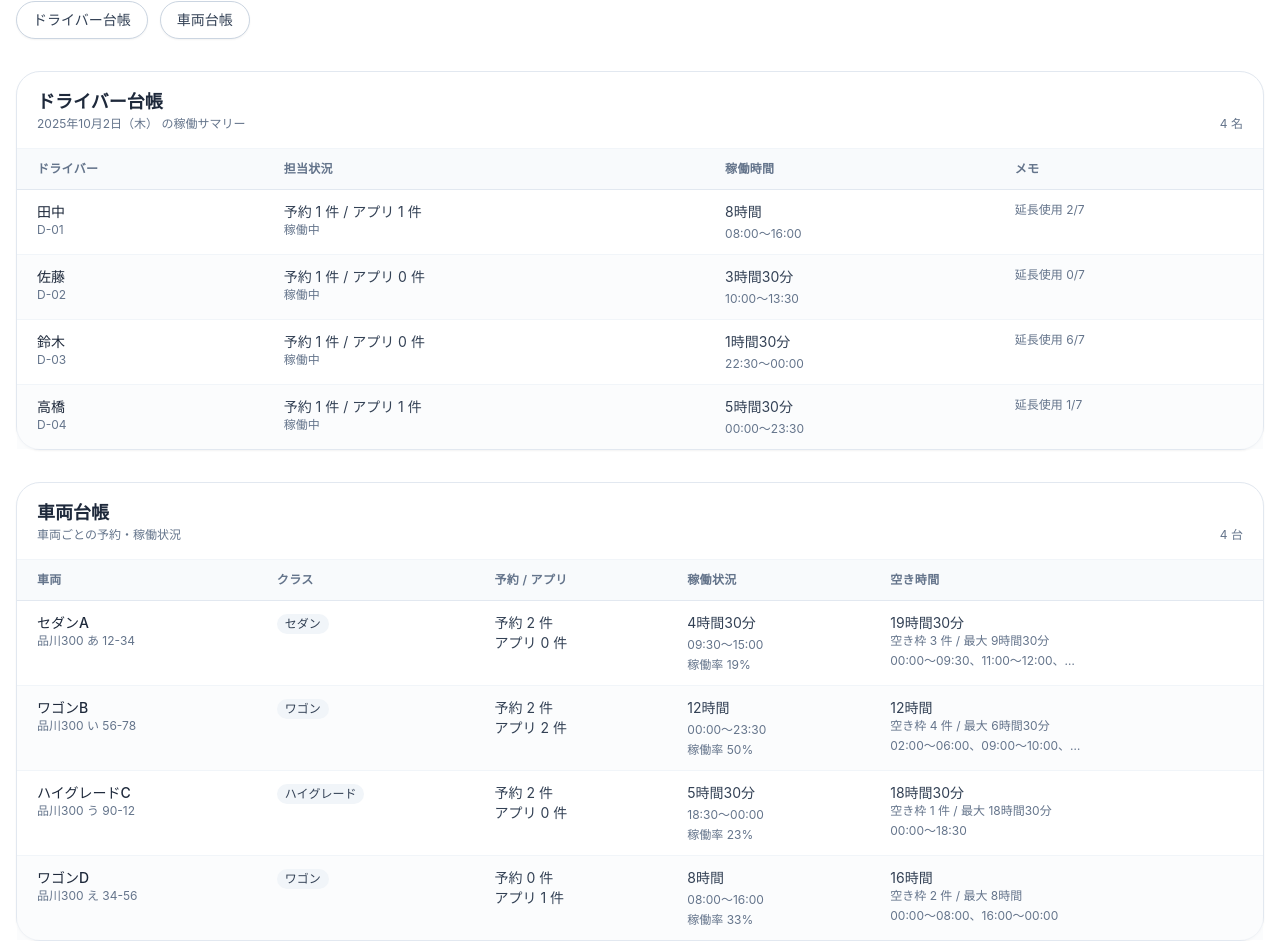
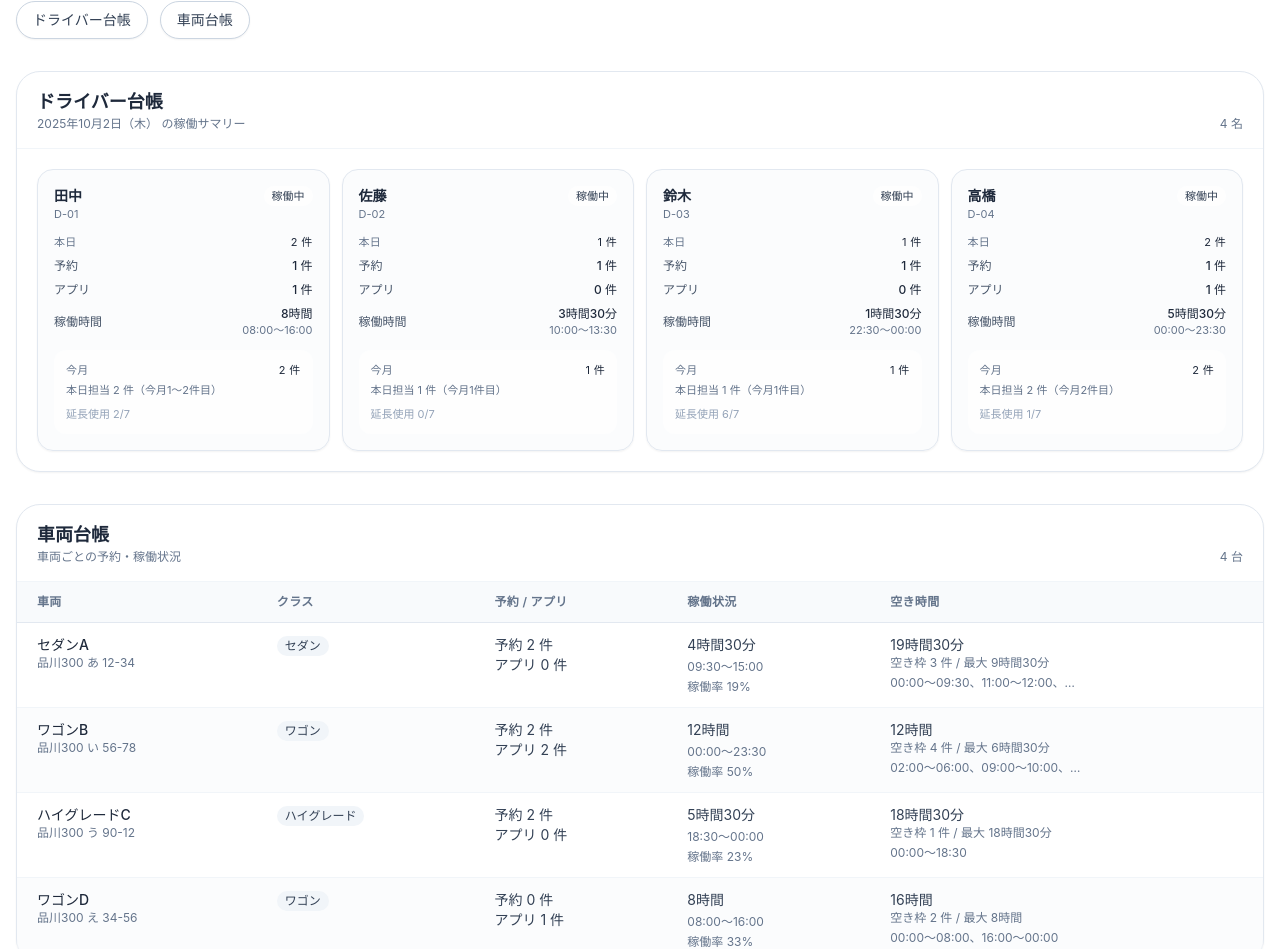
Before and after one commit to motohide404/HireDispatchDesk, a React app in the folder client/: page / in a window 1280 px wide. Shown: the part 868-1817 px from the top of the page. Built offline with nearby package versions, Linux system fonts and the light colour scheme; the HTML template or start-up script is replaced by a standard one.

Commit message:
Refine driver ledger layout with monthly metrics

```diff
--- a/client/src/components/VehicleDispatchBoardMock.tsx
+++ b/client/src/components/VehicleDispatchBoardMock.tsx
@@ -506,10 +506,21 @@ export default function VehicleDispatchBoardMock() {
         bookingCount: 0,
         dutyCount: 0,
         mergedIntervals: [] as Interval[],
-        busyMinutes: 0
+        busyMinutes: 0,
+        todaysAssignmentCount: 0,
+        monthlyTotalAssignments: 0,
+        todaysOrdinalRange: null as null | { start: number; end: number }
       }));
     }
     const dayEnd = dayStart + DAY_MS;
+    const monthStart = new Date(viewDateObj.getFullYear(), viewDateObj.getMonth(), 1).getTime();
+    const monthEnd = new Date(viewDateObj.getFullYear(), viewDateObj.getMonth() + 1, 1).getTime();
+
+    const toAssignment = (id: string, start: string) => ({
+      id,
+      start: new Date(start).getTime()
+    });
+
     return DRIVERS.map((driver) => {
       const todaysBookings = bookings
         .filter((b) => b.driverId === driver.id)
@@ -523,12 +534,41 @@ export default function VehicleDispatchBoardMock() {
       const busyMinutes = Math.round(
         mergedIntervals.reduce((acc, interval) => acc + (interval.end - interval.start) / 60000, 0)
       );
+
+      const monthlyAssignments = [
+        ...bookings
+          .filter((b) => b.driverId === driver.id)
+          .map((b) => toAssignment(`booking-${b.id}`, b.start))
+          .filter((assignment) => assignment.start >= monthStart && assignment.start < monthEnd),
+        ...appDuties
+          .filter((duty) => duty.driverId === driver.id)
+          .map((duty) => toAssignment(`duty-${duty.id}`, duty.start))
+          .filter((assignment) => assignment.start >= monthStart && assignment.start < monthEnd)
+      ].sort((a, b) => a.start - b.start);
+
+      const todaysAssignmentCount = todaysBookings.length + todaysDuties.length;
+      const todaysAssignmentIndexes = monthlyAssignments
+        .map((assignment, index) => ({ assignment, index }))
+        .filter(({ assignment }) => assignment.start >= dayStart && assignment.start < dayEnd)
+        .map(({ index }) => index + 1);
+
+      let todaysOrdinalRange: null | { start: number; end: number } = null;
+      if (todaysAssignmentIndexes.length > 0) {
+        todaysOrdinalRange = {
+          start: todaysAssignmentIndexes[0],
+          end: todaysAssignmentIndexes[todaysAssignmentIndexes.length - 1]
+        };
+      }
+
       return {
         driver,
         bookingCount: todaysBookings.length,
         dutyCount: todaysDuties.length,
         mergedIntervals,
-        busyMinutes
+        busyMinutes,
+        todaysAssignmentCount,
+        monthlyTotalAssignments: monthlyAssignments.length,
+        todaysOrdinalRange
       };
     });
   }, [appDuties, bookings, viewDateObj]);
@@ -1376,63 +1416,85 @@ export default function VehicleDispatchBoardMock() {
                 </div>
                 <span className="text-xs text-slate-500">{driverDailySummaries.length} 名</span>
               </div>
-              <div className="overflow-x-auto">
-                <table className="min-w-full divide-y divide-slate-200 text-sm">
-                  <thead className="bg-slate-50 text-xs uppercase tracking-wide text-slate-500">
-                    <tr>
-                      <th scope="col" className="px-5 py-3 text-left font-semibold">
-                        ドライバー
-                      </th>
-                      <th scope="col" className="px-5 py-3 text-left font-semibold">
-                        担当状況
-                      </th>
-                      <th scope="col" className="px-5 py-3 text-left font-semibold">
-                        稼働時間
-                      </th>
-                      <th scope="col" className="px-5 py-3 text-left font-semibold">
-                        メモ
-                      </th>
-                    </tr>
-                  </thead>
-                  <tbody className="divide-y divide-slate-100 text-slate-700">
+              <div className="px-5 py-5">
+                <div className="grid gap-3 sm:grid-cols-2 lg:grid-cols-4">
                   {driverDailySummaries.map((summary) => {
-                      const { driver, bookingCount, dutyCount, mergedIntervals, busyMinutes } = summary;
+                    const {
+                      driver,
+                      bookingCount,
+                      dutyCount,
+                      mergedIntervals,
+                      busyMinutes,
+                      todaysAssignmentCount,
+                      monthlyTotalAssignments,
+                      todaysOrdinalRange
+                    } = summary;
                     const totalAssignments = bookingCount + dutyCount;
                     const statusLabel = totalAssignments > 0 ? "稼働中" : "待機";
                     const firstInterval = mergedIntervals[0];
                     const lastInterval = mergedIntervals[mergedIntervals.length - 1];
+                    const ordinalLabel = todaysOrdinalRange
+                      ? todaysOrdinalRange.start === todaysOrdinalRange.end
+                        ? `今月${todaysOrdinalRange.start}件目`
+                        : `今月${todaysOrdinalRange.start}〜${todaysOrdinalRange.end}件目`
+                      : "本日担当なし";
                     return (
-                        <tr key={driver.id} className="even:bg-slate-50/60">
-                          <td className="px-5 py-3 align-top">
-                            <div className="font-medium text-slate-800">{driver.name}</div>
-                            <div className="text-xs text-slate-500">{driver.code}</div>
-                          </td>
-                          <td className="px-5 py-3 align-top">
+                      <article
+                        key={driver.id}
+                        className="flex h-full flex-col justify-between rounded-2xl border border-slate-200 bg-slate-50/60 p-4 text-xs text-slate-600 shadow-sm"
+                      >
+                        <div className="flex items-start justify-between gap-3">
                           <div>
-                              予約 {bookingCount} 件 / アプリ {dutyCount} 件
-                            </div>
-                            <div className="text-xs text-slate-500">{statusLabel}</div>
-                          </td>
-                          <td className="px-5 py-3 align-top">
+                            <div className="text-sm font-semibold text-slate-800">{driver.name}</div>
+                            <div className="text-[11px] text-slate-500">{driver.code}</div>
+                          </div>
+                          <span className="inline-flex items-center rounded-full bg-white/80 px-2 py-0.5 text-[11px] font-medium text-slate-700">
+                            {statusLabel}
+                          </span>
+                        </div>
+
+                        <div className="mt-3 space-y-2">
+                          <div className="flex items-center justify-between text-[11px] uppercase tracking-wide text-slate-500">
+                            <span>本日</span>
+                            <span className="text-slate-800">{totalAssignments} 件</span>
+                          </div>
+                          <div className="flex items-center justify-between">
+                            <span>予約</span>
+                            <span className="font-medium text-slate-800">{bookingCount} 件</span>
+                          </div>
+                          <div className="flex items-center justify-between">
+                            <span>アプリ</span>
+                            <span className="font-medium text-slate-800">{dutyCount} 件</span>
+                          </div>
+                          <div className="flex items-center justify-between">
+                            <span>稼働時間</span>
                             {busyMinutes > 0 && firstInterval && lastInterval ? (
-                              <div className="space-y-1">
-                                <div>{formatMinutesLabel(busyMinutes)}</div>
-                                <div className="text-xs text-slate-500">
+                              <div className="text-right">
+                                <div className="font-medium text-slate-800">{formatMinutesLabel(busyMinutes)}</div>
+                                <div className="text-[11px] text-slate-500">
                                   {formatTimeInJst(firstInterval.start)}〜{formatTimeInJst(lastInterval.end)}
                                 </div>
                               </div>
                             ) : (
-                              <div className="text-slate-500">終日空き</div>
+                              <span className="text-slate-500">終日空き</span>
                             )}
-                          </td>
-                          <td className="px-5 py-3 align-top text-xs text-slate-500">
-                            延長使用 {driver.extUsed}/7
-                          </td>
-                        </tr>
+                          </div>
+                        </div>
+
+                        <div className="mt-3 rounded-xl bg-white/70 p-3">
+                          <div className="flex items-center justify-between text-[11px] uppercase tracking-wide text-slate-500">
+                            <span>今月</span>
+                            <span className="text-slate-800">{monthlyTotalAssignments} 件</span>
+                          </div>
+                          <div className="mt-1 text-[11px] text-slate-500">
+                            {todaysAssignmentCount > 0 ? `本日担当 ${todaysAssignmentCount} 件（${ordinalLabel}）` : ordinalLabel}
+                          </div>
+                          <div className="mt-2 text-[11px] text-slate-400">延長使用 {driver.extUsed}/7</div>
+                        </div>
+                      </article>
                     );
                   })}
-                  </tbody>
-                </table>
+                </div>
               </div>
             </div>
           </section>
```
Lines whose indentation alone changed are shown as unchanged.
